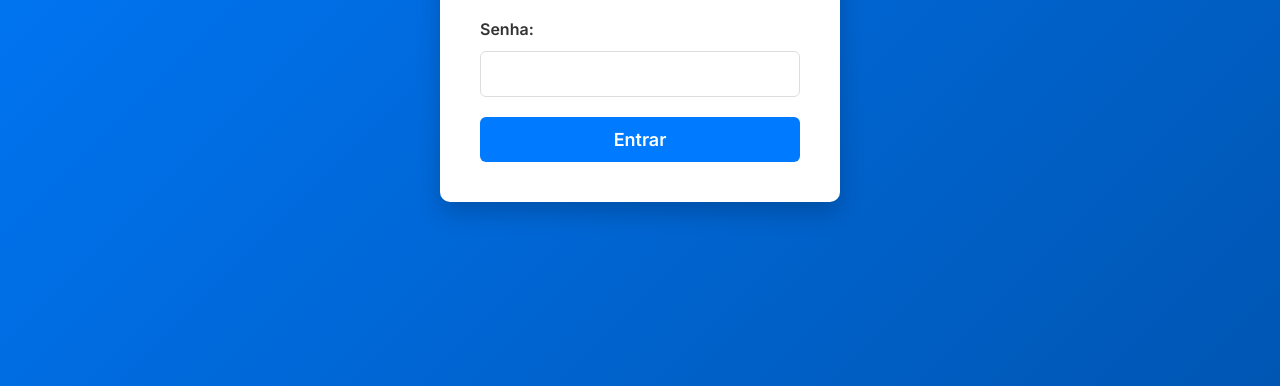
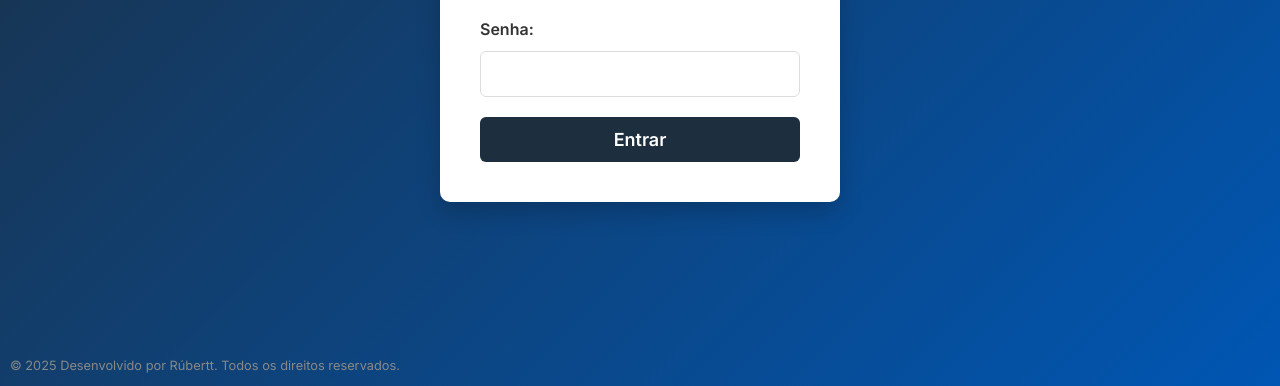
Before and after one commit to Rubertt12/novosistema, a plain HTML site: page index.html in a window 1280 px wide. Shown: the part 414-800 px from the top of the page. Drawn offline with Linux system fonts and the light colour scheme.

Commit message:
logoatual

```diff
--- a/index.html
+++ b/index.html
@@ -8,8 +8,14 @@
     <link href="https://fonts.googleapis.com/css2?family=Inter:wght@300;400;600;700&display=swap" rel="stylesheet">
     <link rel="stylesheet" href="https://cdnjs.cloudflare.com/ajax/libs/font-awesome/6.0.0-beta3/css/all.min.css">
     <style>
+
+        /*
+  Desenvolvido por Rúbertt - 2025
+  Este CSS faz parte do sistema XYZ - Todos os direitos reservados
+*/
+
         :root {
-            --primary-color: #007bff;
+            --primary-color: #1d2e3f;
             --secondary-color: #6c757d;
             --success-color: #28a745;
             --danger-color: #dc3545;
@@ -768,6 +774,16 @@
             padding: 15px 5px;
         }
     }
+    .copyright {
+  position: fixed;
+  bottom: 10px;
+  left: 10px;
+  font-size: 0.8rem;
+  color: #888;
+  font-family: 'Inter', sans-serif;
+  z-index: 1000;
+}
+
 
     /* Melhorar tabelas em telas pequenas */
     @media (max-width: 768px) {
@@ -791,6 +807,11 @@
 </head>
 
 <body>
+
+  <!-- Desenvolvido por Rúbertt - 2025
+  Este CSS faz parte do sistema XYZ - Todos os direitos reservados  -->
+
+
   <div id="login-page">
       <div class="login-container">
           <div class="logo-container">
@@ -810,12 +831,16 @@
             <p id="login-error" class="login-error">Credenciais inválidas. Tente novamente.</p>
         </form>
     </div>
+    <div class="copyright">
+      © 2025 Desenvolvido por Rúbertt. Todos os direitos reservados.
+    </div>
 </div>
 
 
     <div id="app-layout">
         <aside>
-            <h2>Sistema ERP</h2>
+            <img src="https://sdmntpreastus2.oaiusercontent.com/files/00000000-db70-61f6-9aca-17cbc9985b64/raw?se=2025-07-30T15%3A41%3A10Z&sp=r&sv=2024-08-04&sr=b&scid=9de1f7b0-9e2d-5dad-956f-493df7a0f7cd&skoid=f71d6506-3cac-498e-b62a-67f9228033a9&sktid=a48cca56-e6da-484e-a814-9c849652bcb3&skt=2025-07-29T18%3A53%3A04Z&ske=2025-07-30T18%3A53%3A04Z&sks=b&skv=2024-08-04&sig=8WW6myqVQrPJ/lqVxK5jo2XTHUiGHwdDjgac2QfFp/o%3D" alt="Logo SysBrucken">
+            <h2>TableTrack</h2>
             <ul id="main-menu">
             </ul>
             <div class="user-info">
@@ -1859,8 +1884,11 @@
             document.getElementById('login-page').style.display = 'flex';
             document.getElementById('app-layout').style.display = 'none';
         });
+// Sistema criado por Rúbertt (c) 2025
+// Direitos reservados conforme Lei de Direitos Autorais
 
     </script>
 </body>
 
+
 </html>
```
